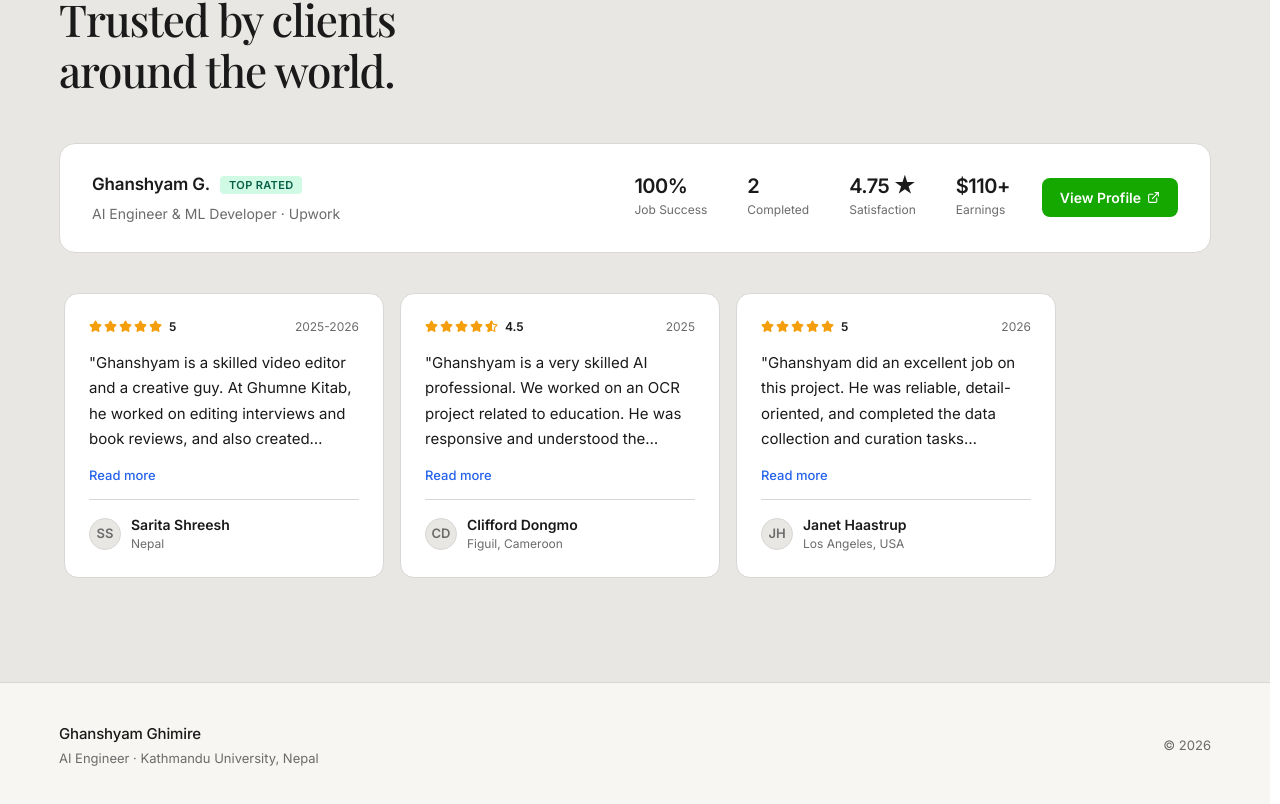
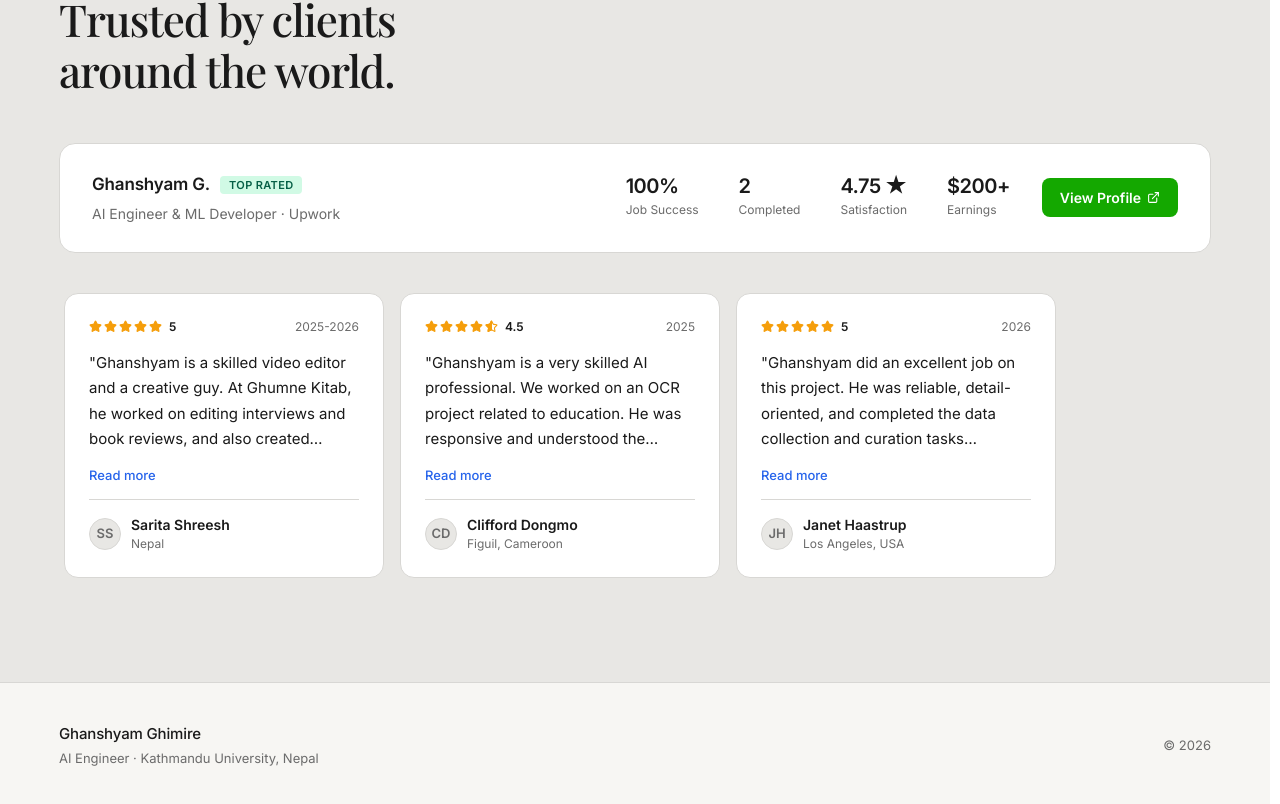
Before and after one commit to ghanshyamghimiregg/myportfolio, a React (Vite) app: page / in a window 1280 px wide. Shown: the part 4993-5797 px from the top of the page. Built offline with nearby package versions, Linux system fonts and the light colour scheme; a web font is replaced by a local one.

Commit message:
updated upwork earning ( august )

```diff
--- a/src/app/components/ai/AIFreelance.tsx
+++ b/src/app/components/ai/AIFreelance.tsx
@@ -10,7 +10,7 @@ const STATS = [
   { label: 'Job Success', value: '100%' },
   { label: 'Completed', value: '2' },
   { label: 'Satisfaction', value: '4.75 ★' },
-  { label: 'Earnings', value: '$110+' },
+  { label: 'Earnings', value: '$200+' },
 ]
 
 function ReviewCard({ review, onClick }: { review: LocalReview; onClick: () => void }) {
```
Also changed, not shown: public/llms-full.txt, public/robots.txt, 1 other file (tests, documents, lock files or other folders).
